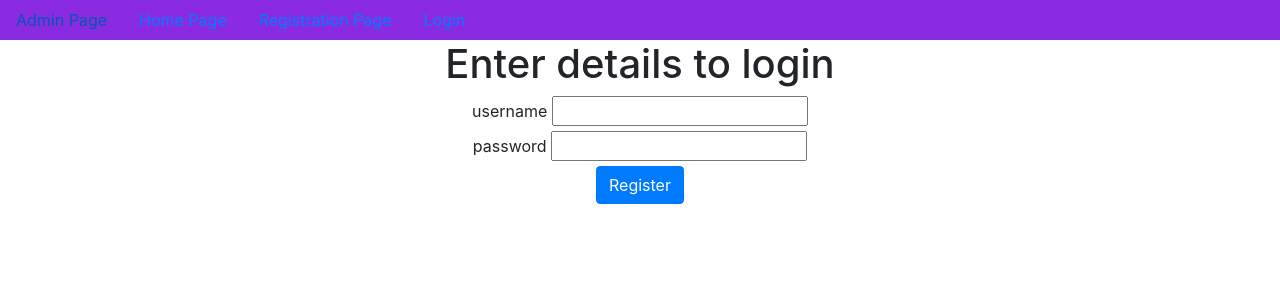
After one commit to shubhampandey7860/user_registration_form, a Django app: page /Login/ in a window 1280 px wide. The commit adds this page. Shown: the top 300 px of the page. Run offline with Django 4.2, Linux system fonts and the light colour scheme.

Commit message:
'changes'

```diff
--- a/app/views.py
+++ b/app/views.py
@@ -1,10 +1,18 @@
 from django.shortcuts import render
 from app.forms import *
 from app.models import *
-from django.http import HttpResponse
+from django.http import HttpResponse,HttpResponseRedirect
 from django.core.mail import send_mail
+from django.contrib.auth import authenticate,login,logout
+from django.contrib.auth.decorators import login_required
+from django.urls import reverse
+
 # Create your views here.
 def home(request):
+    if request.session.get('username'):
+        username = request.session['username']
+        d={'username' :username}
+        return render(request,'home.html',d)
     return render(request,'home.html')
 
 def registration(request):
@@ -24,8 +32,27 @@ def registration(request):
             PFO.profile_user = UFO
             PFO.save()
             print(UFO.email)
-            send_mail('registartion','Thank you for registration','',[UFO.email],fail_silently=False)
+            send_mail('registartion','Thank you for registration','shubhampan7860@gmail.com',[UFO.email],fail_silently=False)
             return HttpResponse('registartion is succesfully done')
 
 
     return render(request,'registration.html',d)
+
+def Login(request):
+    if request.method=="POST":
+        username = request.POST['un']
+        password = request.POST['pwd']
+        # authentication and authorization
+        user = authenticate(username = username,password=password)
+        if user and user.is_active:
+            login(request,user)
+            request.session['username'] = username
+            return HttpResponseRedirect(reverse('home'))
+        else:
+            return HttpResponse('You are authenticated user')
+    return render(request,'login.html')
+
+@login_required
+def Logout(request):
+    logout(request)
+    return HttpResponseRedirect(reverse('home'))
--- a/templates/base.html
+++ b/templates/base.html
@@ -18,6 +18,15 @@
         <a href="{% url 'admin:index' %}" class="nav-link">Admin Page</a>
         <a href="{% url 'home' %}" class="nav-link">Home Page</a>
         <a href="{% url 'registration' %}" class="nav-link">Registration Page</a>
+
+        {% if user.is_authenticated %}
+            <a href="{% url 'Logout' %}"class="nav-link">Logout</a>
+        {% else %}
+            <a href="{% url 'Login' %}"class='nav-link'>Login</a>
+
+        {% endif %}
+
+
     </nav>
     {% block body_block %}
 
--- a/templates/home.html
+++ b/templates/home.html
@@ -7,7 +7,11 @@
 
 
 {% block body_block %}
+{% if username %}
+<h1>Welcome to Home page mr/ms {{username}} </h1>
 
-<h1>Welcome to Home page</h1>
+{% else %}
+   <h1>Welcome to Home page</h1>
+{% endif %}
 
 {% endblock %}
--- /dev/null
+++ b/templates/login.html
@@ -0,0 +1,21 @@
+{% extends 'base.html' %}
+
+{% block title %}
+    <title>Registration Page</title>
+
+{% endblock %}
+
+
+{% block body_block %}
+
+<h1>Enter details to login </h1>
+<form method="POST" enctype="multipart/form-data">
+    {% csrf_token %}
+        <label for="un">username</label>
+        <input type="text"name='un'id='un'><br>
+        <label for="pwd">password</label>
+        <input type="password"name='pwd'id='pwd'> <br>
+        <input type="submit" value="Register" class="btn btn-primary">
+</form>
+
+{% endblock %}
--- a/user_registration/settings.py
+++ b/user_registration/settings.py
@@ -129,7 +129,7 @@ DEFAULT_AUTO_FIELD = 'django.db.models.BigAutoField'
 
 EMAIL_HOST = 'smtp.gmail.com'
 EMAIL_HOST_USER = 'shubhampan7860@gmail.com'
-EMAIL_HOST_PASSWORD = 'canwsebgakncwamn'
+EMAIL_HOST_PASSWORD = 'uqnsyamlxdzyvaym'
 EMAIL_USE_TLS = True
 EMAIL_USE_SSL = False
 EMAIL_PORT = 587
--- a/user_registration/urls.py
+++ b/user_registration/urls.py
@@ -22,4 +22,6 @@ urlpatterns = [
     path('admin/', admin.site.urls),
     path('home/',home,name='home'),
     path('registration/',registration,name='registration'),
+    path('Login/',Login,name='Login'),
+    path('Logout/',Logout,name='Logout'),
 ]+static(settings.MEDIA_URL,document_root=settings.MEDIA_ROOT)
```
Also changed, not shown: app/forms.py (line endings or trailing spaces), db.sqlite3, media/image/IMG-20180924-WA0026.jpg (deleted), media/image/IMG-20190124-WA0002.jpg (deleted), media/image/IMG-20190519-WA0008.jpg (added), media/image/IMG-20191225-WA0011.jpg (deleted), media/image/IMG-20201124-WA0004.jpg (added), media/image/IMG_20200305_203743.jpg (deleted), media/image/IMG_20200305_203743_8tgrMFJ.jpg (deleted), media/image/IMG_20200305_203743_E7DEDq6.jpg (deleted), media/image/IMG_20200305_203743_vYA9l4I.jpg (deleted).
